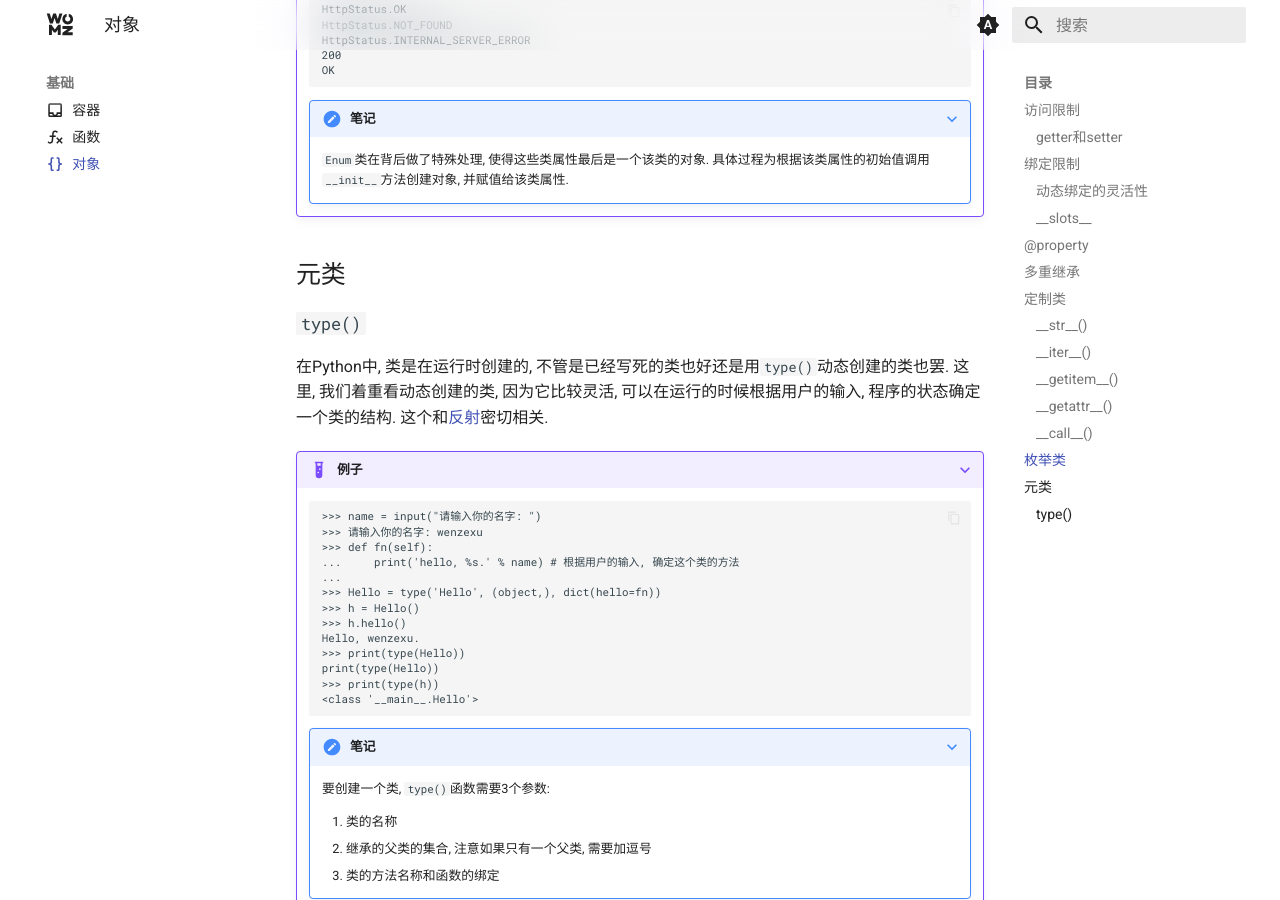
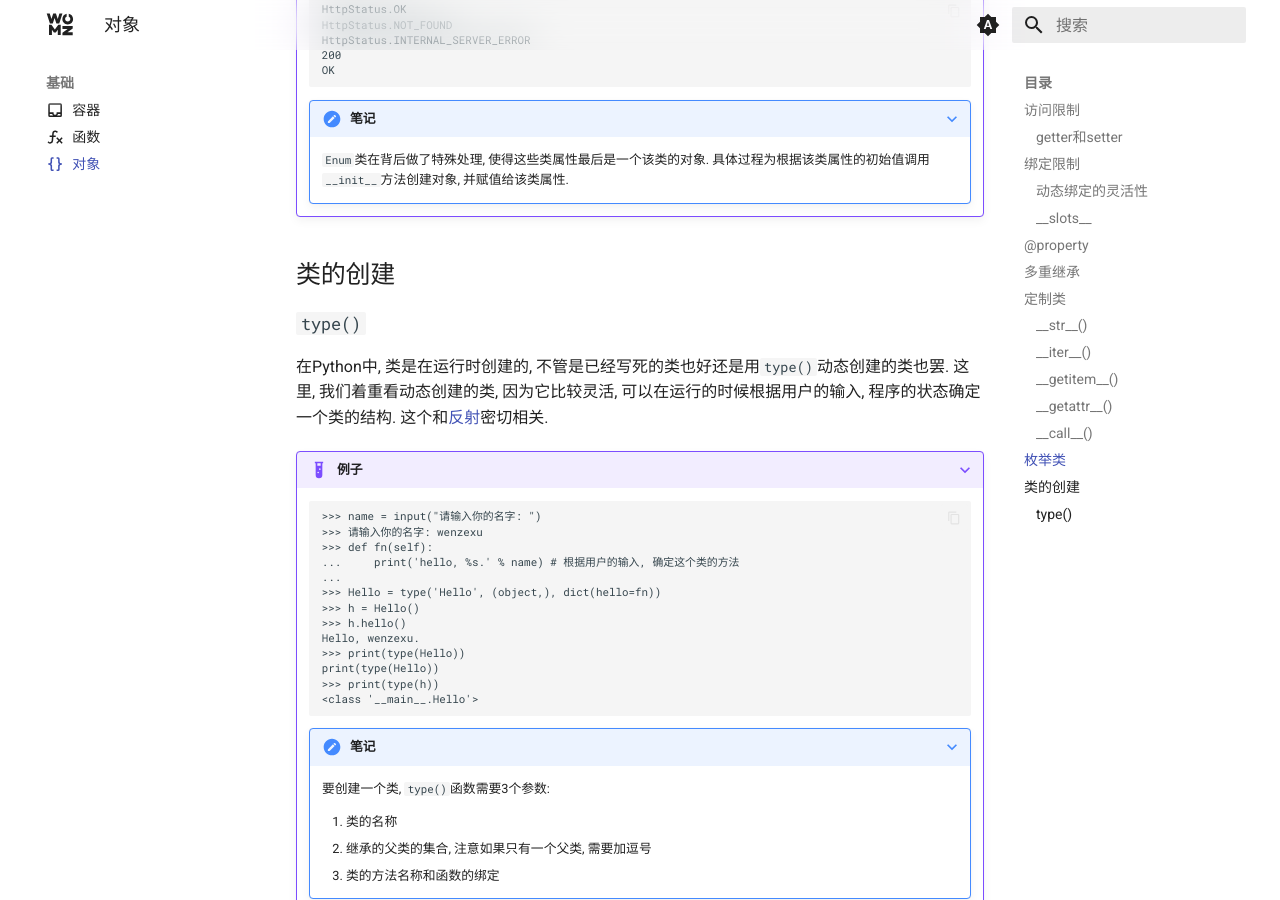
Before and after one commit to sigmax01/py, an MkDocs documentation site: the page built from docs/基础/对象.md, in a window 1280 px wide and 900 px high, scrolled down 12365 px. Built offline with MkDocs 1.6.1 and Material for MkDocs 9.7.7, drawn with Linux system fonts in a browser that asks for light colours.

Commit message:
docs: Update documentation for class creation and usage

```diff
--- a/docs/基础/对象.md
+++ b/docs/基础/对象.md
@@ -673,7 +673,7 @@ icon: material/code-braces
 
         `Enum`类在背后做了特殊处理, 使得这些类属性最后是一个该类的对象. 具体过程为根据该类属性的初始值调用`__init__`方法创建对象, 并赋值给该类属性.
 
-## 元类
+## 类的创建
 
 ### `type()`
 
```
